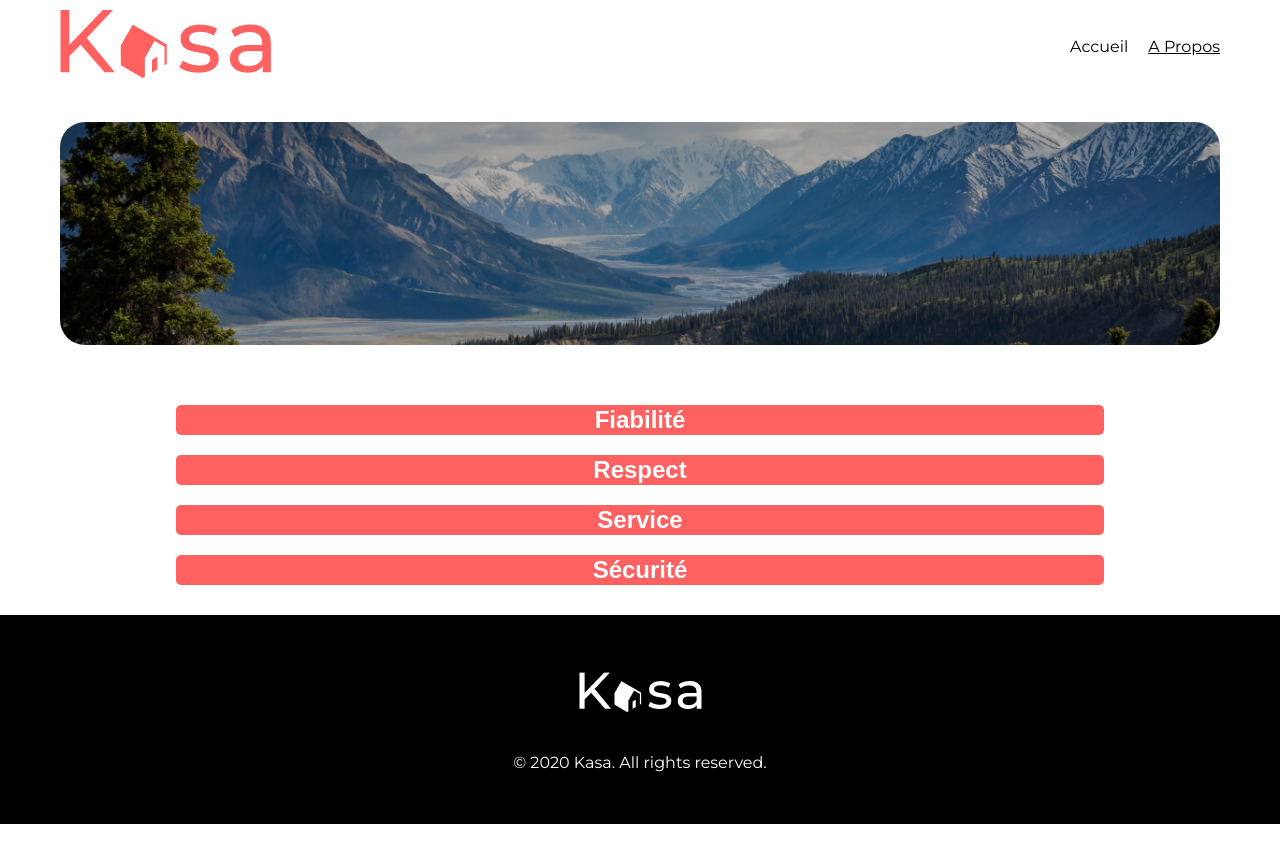
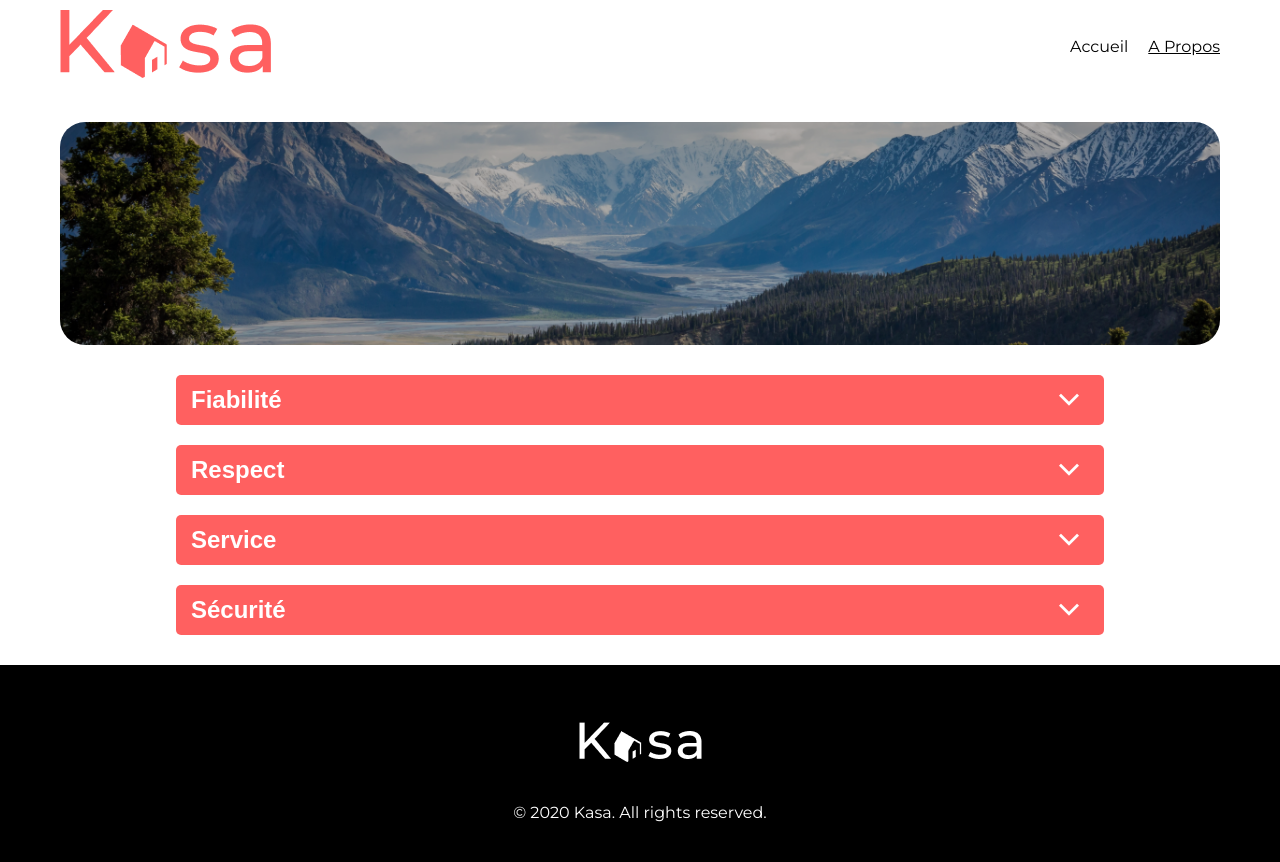
Before and after one commit to Gwiffith/Projet-5-kasa, a React (Create React App) app: page /about in a window 1280 px wide. Shown: the top 862 px of the page. Before the commit the page ends 824 px from the top, so only its background shows below. Built offline with nearby package versions, Linux system fonts and the light colour scheme.

Commit message:
ajout animation collapses
finalisation des collapses
quelques optimisations de style

```diff
--- a/public/index.html
+++ b/public/index.html
@@ -27,6 +27,7 @@
     <link rel="preconnect" href="https://fonts.googleapis.com">
     <link rel="preconnect" href="https://fonts.gstatic.com" crossorigin>
     <link href="https://fonts.googleapis.com/css2?family=Montserrat:ital,wght@0,100..900;1,100..900&display=swap" rel="stylesheet">
+    <link rel="stylesheet" href="https://fonts.googleapis.com/css2?family=Material+Symbols+Outlined:opsz,wght,FILL,GRAD@20..48,100..700,0..1,-50..200" />
     <title>Kasa</title>
   </head>
   <body>
--- a/src/Components/CardTitle.scss
+++ b/src/Components/CardTitle.scss
@@ -2,7 +2,7 @@
     position: relative;
     display: flex;
     max-height: 223px;
-    margin-bottom: 60px;
+    margin-bottom: 30px;
 
     .background-Img {
         width: 100%;
--- a/src/Components/Collapse.js
+++ b/src/Components/Collapse.js
@@ -13,6 +13,9 @@
       {/* Titre cliquable pour ouvrir/fermer */}
       <button className="collapse-title" onClick={toggleCollapse}>
         {title}  {/* Le titre est passé en props */}
+        <span className={`material-symbols-outlined collapse-icon ${isOpen ? 'open' : ''}`}>
+        keyboard_arrow_down  {/* Icône pour flèche vers le bas */}
+        </span>
       </button>
 
       {/* Contenu conditionnel qui se montre/se cache selon isOpen */}
--- a/src/Components/Collapse.scss
+++ b/src/Components/Collapse.scss
@@ -4,6 +4,9 @@
 .collapse {
     width: 80%;
     .collapse-title {
+        display: flex;
+        justify-content: space-between;
+        align-items: center;
         color: white;
         background-color: $theme-color;
         border: none;
@@ -11,5 +14,13 @@
         width: 100%;
         font-size: 24px;
         font-weight: 700;
+        padding: 5px 15px;
+    }
+    .collapse-icon {
+        font-size: 40px;
+        transition: transform 0.3s ease;  // Animation pour la rotation
+        &.open {
+            transform: rotate(180deg);  // Pivote la flèche lorsqu'elle est ouverte
+        }
+    }
 }
-}
--- a/src/Components/LogementCard.scss
+++ b/src/Components/LogementCard.scss
@@ -18,7 +18,7 @@
 
     .logement-image {
         width: 100%;
-        height: 67%;
+        height: 80%;
         object-fit: cover;
         border-radius : 10px 10px 0 0;
     }
@@ -27,7 +27,7 @@
         padding: 15px;
         background-color: $theme-color;
         border-radius: 0 0 10px 10px;
-        height: 33%;
+        height: 20%;
 
         h2 {
             font-size: 20px;
--- a/src/Pages/NotFound.scss
+++ b/src/Pages/NotFound.scss
@@ -6,7 +6,7 @@
     align-items: center;
     justify-content: space-evenly;
     margin: 50px 0;
-    min-height: 100vh;
+    min-height: 75vh;
 
     h1 {
         color: $theme-color;
```
